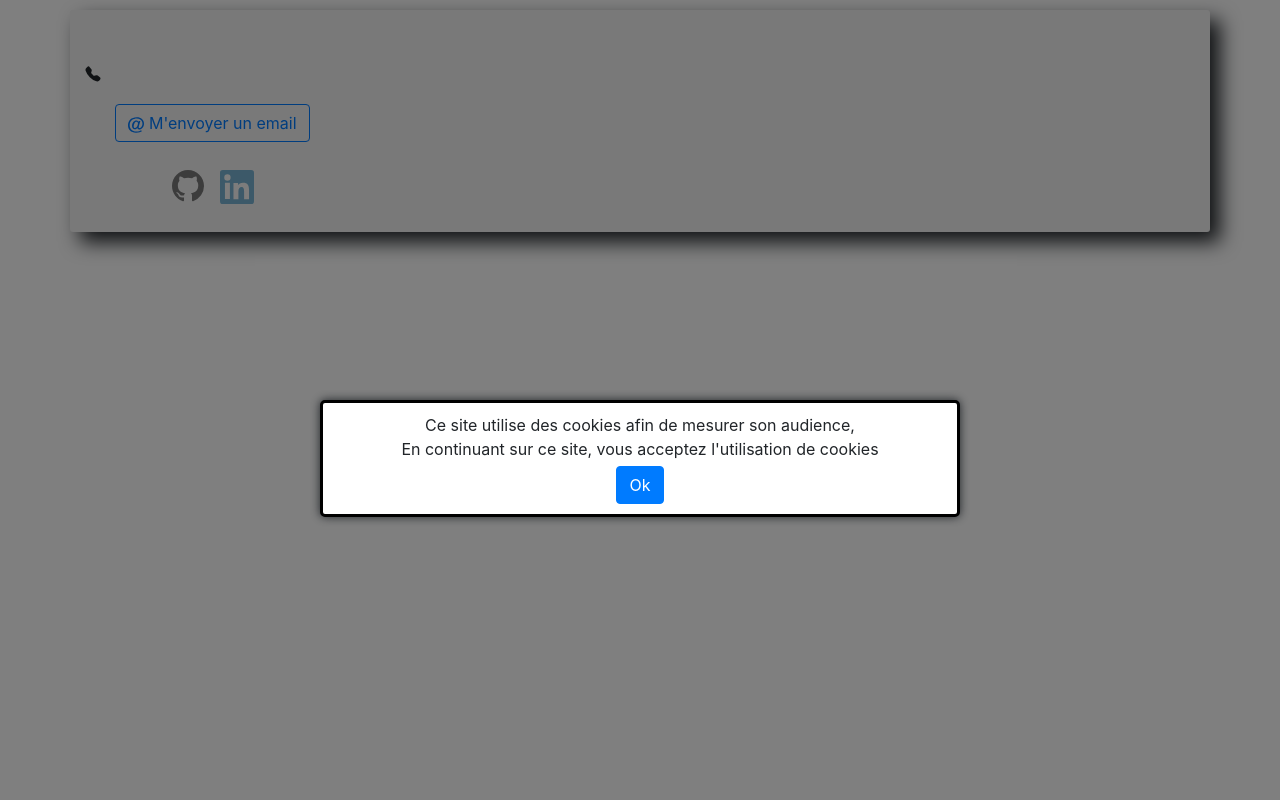
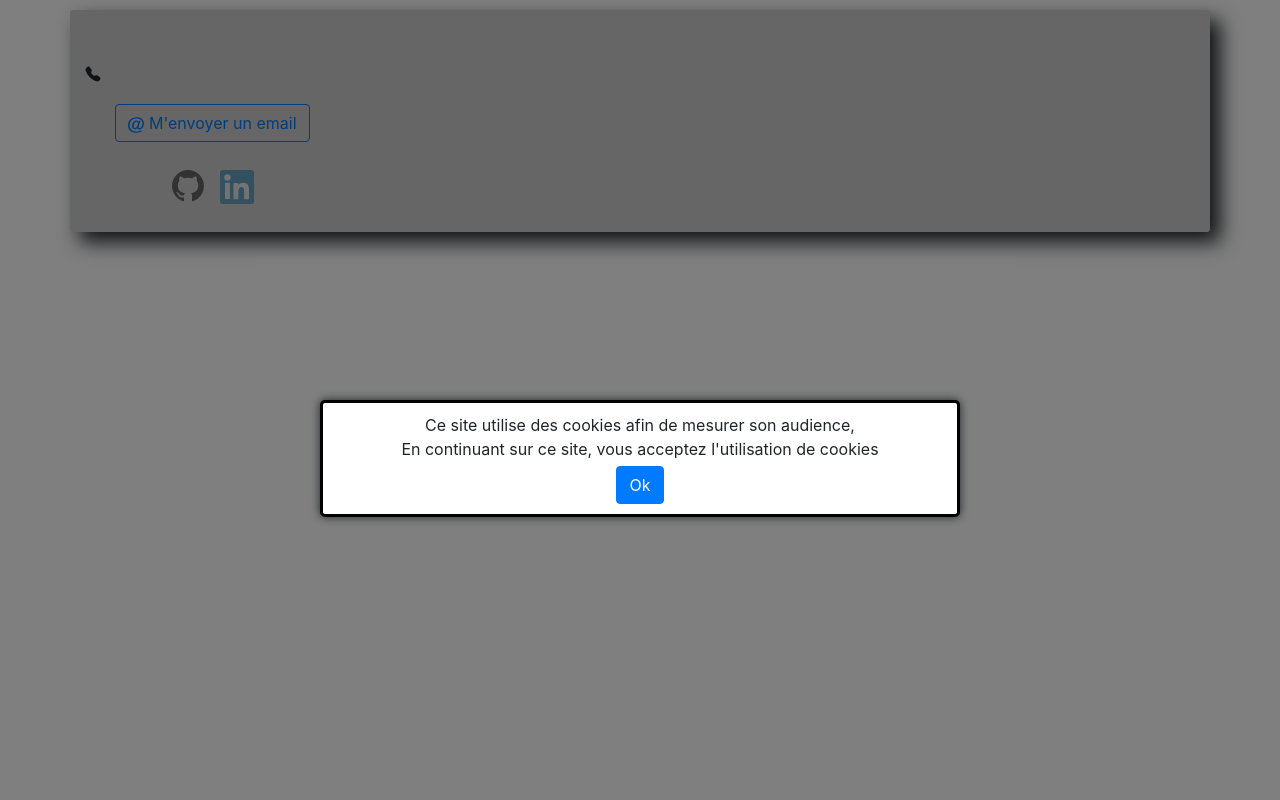
Before and after one commit to mercierkevin35/kevin-mercier.fr, a Symfony app: template templates/cv.html.twig in a window 1280 px wide. Run offline with Twig, Linux system fonts and the light colour scheme; the template is opened without the code that fills it, so the values that code supplies are empty; style sheets or scripts are compiled from the project's sources; some libraries are stand-ins or nearby versions.

Commit message:
change cv style

```diff
--- a/assets/styles/cv.scss
+++ b/assets/styles/cv.scss
@@ -9,7 +9,7 @@
 
 .cv-container {
 
-    background-color: lighten( gray, 45%);
+    background-color: lighten( gray, 30%);
     padding-top: 30px;
 
     @include media-breakpoint-up(lg) {
```
